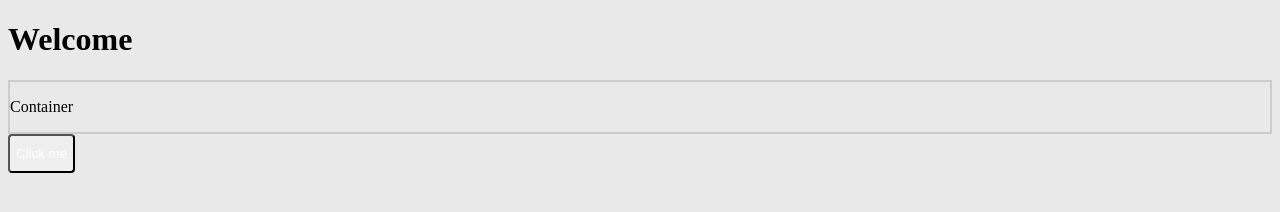
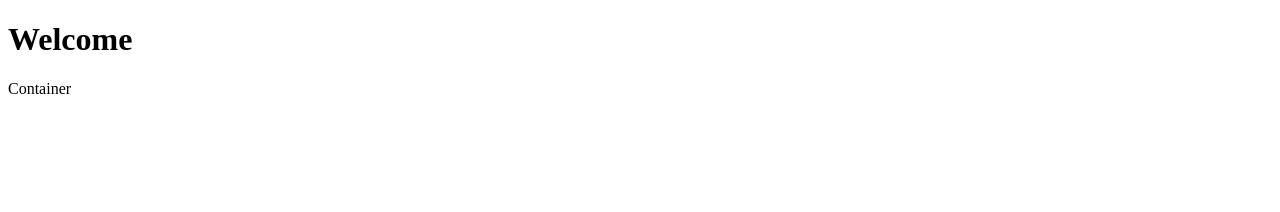
Before and after one commit to savvy-coders/unit-05-css-1-weloveariana, a website: page index.html in a window 1280 px wide. Drawn offline with Linux system fonts and the light colour scheme.

Commit message:
remove solutions from code

```diff
--- a/index.html
+++ b/index.html
@@ -12,7 +12,8 @@
       <p>Container</p>
     </div>
 
-    <button class="btn">Click me</button>
+    <!-- Create a button element here! -->
+
   </form>
 </body>
 </html>
--- a/style.css
+++ b/style.css
@@ -1,24 +1,9 @@
 /* CSS Stylesheet */
 
-body {
-  background-color: RGB(233, 233, 233); /* Requirement 2 */
-}
-
-h1 {
-  font-size: 32px; /* Requirement 3 */
-}
-
-.container {
-  border: 2px solid RGB(204, 204, 204); /* Requirement 4 */
-}
-
-button {
-  color: RGB(255, 255, 255); /* Requirement 5 */
-  border-radius: 4px; /* Requirement 6 */
-  padding-top: 10px;
-  padding-bottom: 10px;
-}
-
-button:active {
-  background-color: RGB(0, 86, 179); /* Requirement 7 */
-}
+/* Instructions are copied here for convenience: */
+/* 1. Change the background color of the form's body element to "RGB(233, 233, 233)". */
+/* 2. Increase the font size of the form's h1 element to 32 pixels. */
+/* 3. Add a 2-pixel solid border to the form's container class with the color "RGB(204, 204, 204)". */
+/* 4. Change the text color of the form's button element to "RGB(255, 255, 255)". */
+/* 5. Add a 4-pixel border radius to the form's button element. */
+/* 6. Use the :active pseudo-class to change the background color of the button to "RGB(0, 86, 179)" when active/clicked. */
```
